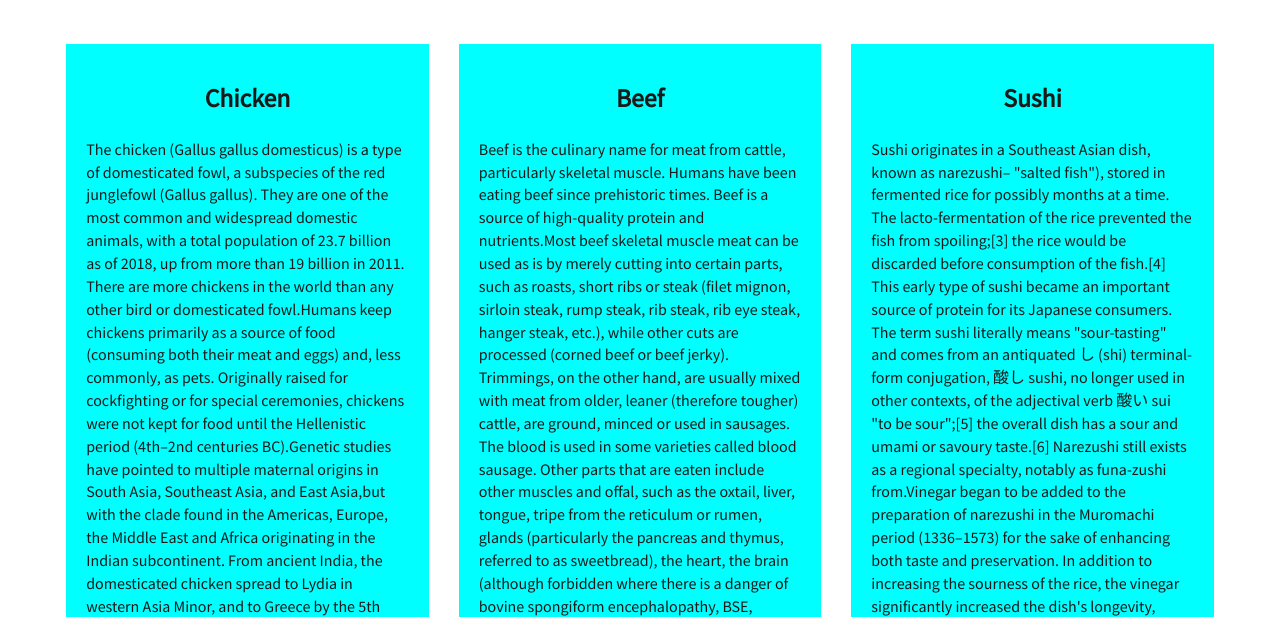
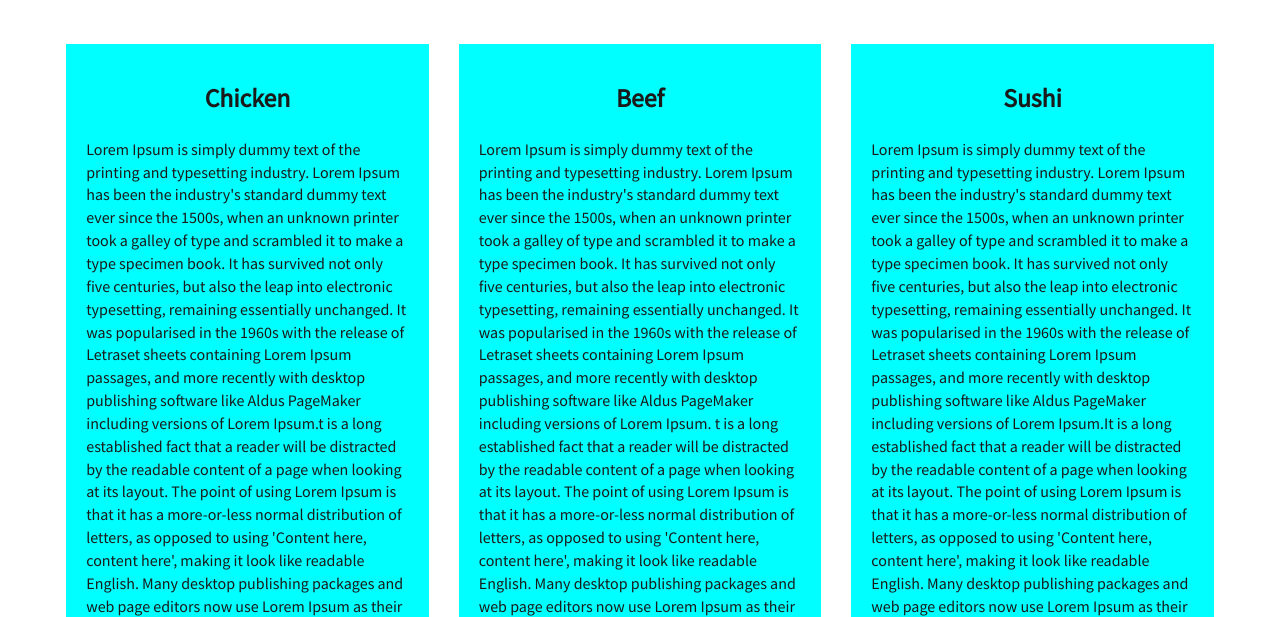
Before and after one commit to ayushijain-creator/Module-3assignment.github.io, a plain HTML site: page index.html in a window 1280 px wide. Shown: the part 183-800 px from the top of the page. Drawn offline with Linux system fonts and the light colour scheme.

Commit message:
Update index.html

```diff
--- a/index.html
+++ b/index.html
@@ -10,13 +10,6 @@
     <link rel="stylesheet" href="lappi.css">
     <link href="https://fonts.googleapis.com/css?family=Source+Sans+Pro" rel="stylesheet">
     <link href="https://fonts.googleapis.com/css?family=Abril+Fatface" rel="stylesheet">
-
-    <!-- HTML5 shim and Respond.js for IE8 support of HTML5 elements and media queries -->
-    <!-- WARNING: Respond.js doesn't work if you view the page via file:// -->
-    <!--[if lt IE 9]>
-      <script src="https://oss.maxcdn.com/html5shiv/3.7.2/html5shiv.min.js"></script>
-      <script src="https://oss.maxcdn.com/respond/1.4.2/respond.min.js"></script>
-    <![endif]-->
 </head>
 
 <body>
@@ -61,7 +54,7 @@
                     <section>
                         <h3 class="text-center">Chicken</h3>
                         <p>
-                            The chicken (Gallus gallus domesticus) is a type of domesticated fowl, a subspecies of the red junglefowl (Gallus gallus). They are one of the most common and widespread domestic animals, with a total population of 23.7 billion as of 2018, up from more than 19 billion in 2011. There are more chickens in the world than any other bird or domesticated fowl.Humans keep chickens primarily as a source of food (consuming both their meat and eggs) and, less commonly, as pets. Originally raised for cockfighting or for special ceremonies, chickens were not kept for food until the Hellenistic period (4th–2nd centuries BC).Genetic studies have pointed to multiple maternal origins in South Asia, Southeast Asia, and East Asia,but with the clade found in the Americas, Europe, the Middle East and Africa originating in the Indian subcontinent. From ancient India, the domesticated chicken spread to Lydia in western Asia Minor, and to Greece by the 5th century BC. Fowl had been known in Egypt since the mid-15th century BC, with the "bird that gives birth every day" having come to Egypt from the land between Syria and Shinar, Babylonia, according to the annals of Thutmose III.
+                            Lorem Ipsum is simply dummy text of the printing and typesetting industry. Lorem Ipsum has been the industry's standard dummy text ever since the 1500s, when an unknown printer took a galley of type and scrambled it to make a type specimen book. It has survived not only five centuries, but also the leap into electronic typesetting, remaining essentially unchanged. It was popularised in the 1960s with the release of Letraset sheets containing Lorem Ipsum passages, and more recently with desktop publishing software like Aldus PageMaker including versions of Lorem Ipsum.t is a long established fact that a reader will be distracted by the readable content of a page when looking at its layout. The point of using Lorem Ipsum is that it has a more-or-less normal distribution of letters, as opposed to using 'Content here, content here', making it look like readable English. Many desktop publishing packages and web page editors now use Lorem Ipsum as their default model text, and a search for 'lorem ipsum' will uncover many web sites still in their infancy.
                         </p>
                         <p>
                             (End of Chicken section) <a href="#top-heading">Back to Top</a>
@@ -74,9 +67,9 @@
                     <section>
                         <h3 class="text-center">Beef</h3>
                         <p>
-                            Beef is the culinary name for meat from cattle, particularly skeletal muscle. Humans have been eating beef since prehistoric times. Beef is a source of high-quality protein and nutrients.Most beef skeletal muscle meat can be used as is by merely cutting into certain parts, such as roasts, short ribs or steak (filet mignon, sirloin steak, rump steak, rib steak, rib eye steak, hanger steak, etc.), while other cuts are processed (corned beef or beef jerky). Trimmings, on the other hand, are usually mixed with meat from older, leaner (therefore tougher) cattle, are ground, minced or used in sausages. The blood is used in some varieties called blood sausage. Other parts that are eaten include other muscles and offal, such as the oxtail, liver, tongue, tripe from the reticulum or rumen, glands (particularly the pancreas and thymus, referred to as sweetbread), the heart, the brain (although forbidden where there is a danger of bovine spongiform encephalopathy, BSE, commonly referred to as mad cow disease), the kidneys, and the tender testicles of the bull (known in the United States as calf fries, prairie oysters, or Rocky Mountain oysters).
+                          Lorem Ipsum is simply dummy text of the printing and typesetting industry. Lorem Ipsum has been the industry's standard dummy text ever since the 1500s, when an unknown printer took a galley of type and scrambled it to make a type specimen book. It has survived not only five centuries, but also the leap into electronic typesetting, remaining essentially unchanged. It was popularised in the 1960s with the release of Letraset sheets containing Lorem Ipsum passages, and more recently with desktop publishing software like Aldus PageMaker including versions of Lorem Ipsum. t is a long established fact that a reader will be distracted by the readable content of a page when looking at its layout. The point of using Lorem Ipsum is that it has a more-or-less normal distribution of letters, as opposed to using 'Content here, content here', making it look like readable English. Many desktop publishing packages and web page editors now use Lorem Ipsum as their default model text, and a search for 'lorem ipsum' will uncover many web sites still in their infancy.
                         </p>
-                        <p>
+                       <p>
                             (End of Beef section) <a href="#top-heading">Back to Top</a>
                         </p>
                     </section>
@@ -88,7 +81,7 @@
                     <section>
                         <h3 class="text-center">Sushi</h3>
                         <p>
-                            Sushi originates in a Southeast Asian dish, known as narezushi– "salted fish"), stored in fermented rice for possibly months at a time. The lacto-fermentation of the rice prevented the fish from spoiling;[3] the rice would be discarded before consumption of the fish.[4] This early type of sushi became an important source of protein for its Japanese consumers. The term sushi literally means "sour-tasting" and comes from an antiquated し (shi) terminal-form conjugation, 酸し sushi, no longer used in other contexts, of the adjectival verb 酸い sui "to be sour";[5] the overall dish has a sour and umami or savoury taste.[6] Narezushi still exists as a regional specialty, notably as funa-zushi from.Vinegar began to be added to the preparation of narezushi in the Muromachi period (1336–1573) for the sake of enhancing both taste and preservation. In addition to increasing the sourness of the rice, the vinegar significantly increased the dish's longevity, causing the fermentation process to be shortened and eventually abandoned. The primitive sushi would be further developed in Osaka, where over several centuries it became oshi-zushi or "hako-zushi";
+                           Lorem Ipsum is simply dummy text of the printing and typesetting industry. Lorem Ipsum has been the industry's standard dummy text ever since the 1500s, when an unknown printer took a galley of type and scrambled it to make a type specimen book. It has survived not only five centuries, but also the leap into electronic typesetting, remaining essentially unchanged. It was popularised in the 1960s with the release of Letraset sheets containing Lorem Ipsum passages, and more recently with desktop publishing software like Aldus PageMaker including versions of Lorem Ipsum.It is a long established fact that a reader will be distracted by the readable content of a page when looking at its layout. The point of using Lorem Ipsum is that it has a more-or-less normal distribution of letters, as opposed to using 'Content here, content here', making it look like readable English. Many desktop publishing packages and web page editors now use Lorem Ipsum as their default model text, and a search for 'lorem ipsum' will uncover many web sites still in their infancy
                         </p>
                         <p>
                             (End of Sushi section) <a href="#top-heading">Back to Top</a>
```
